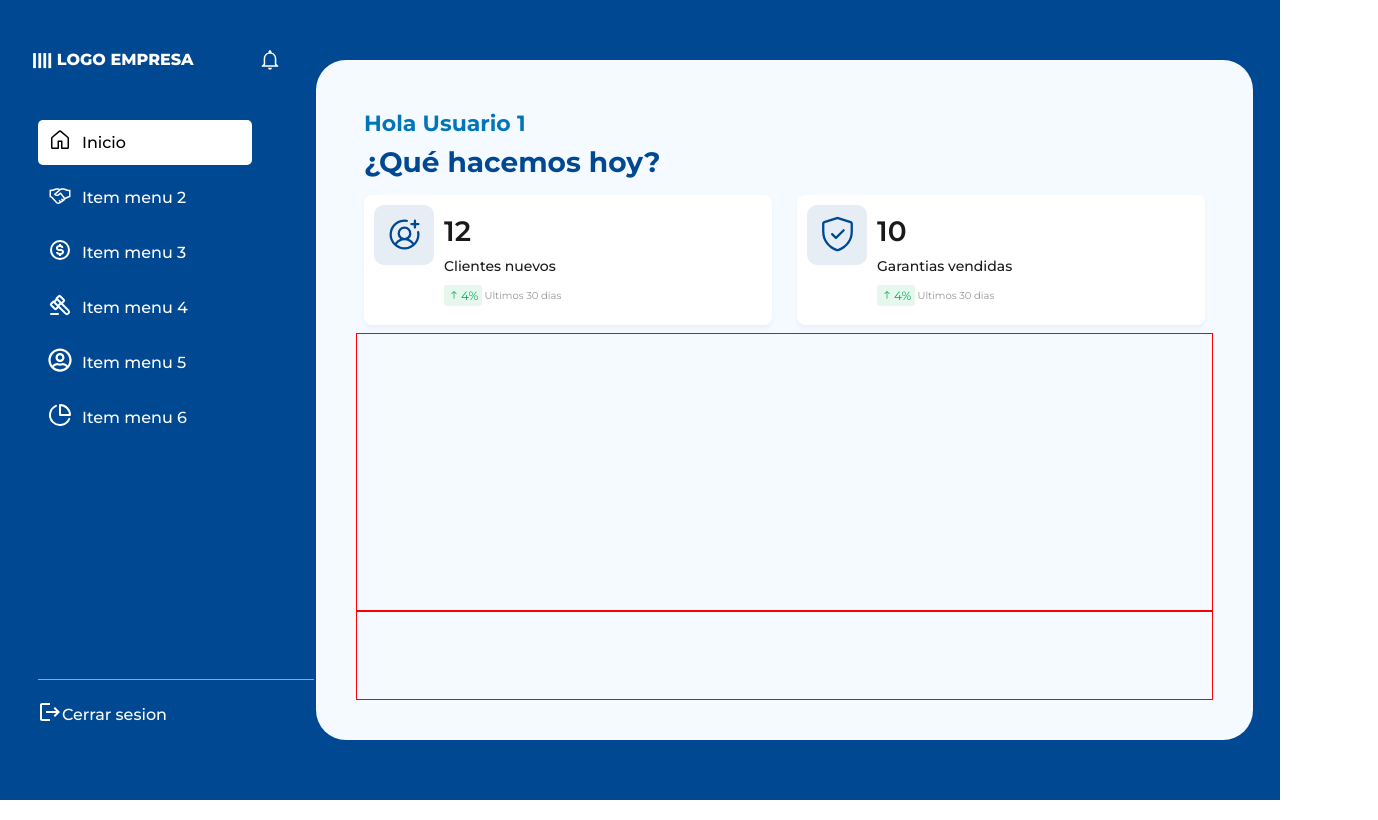
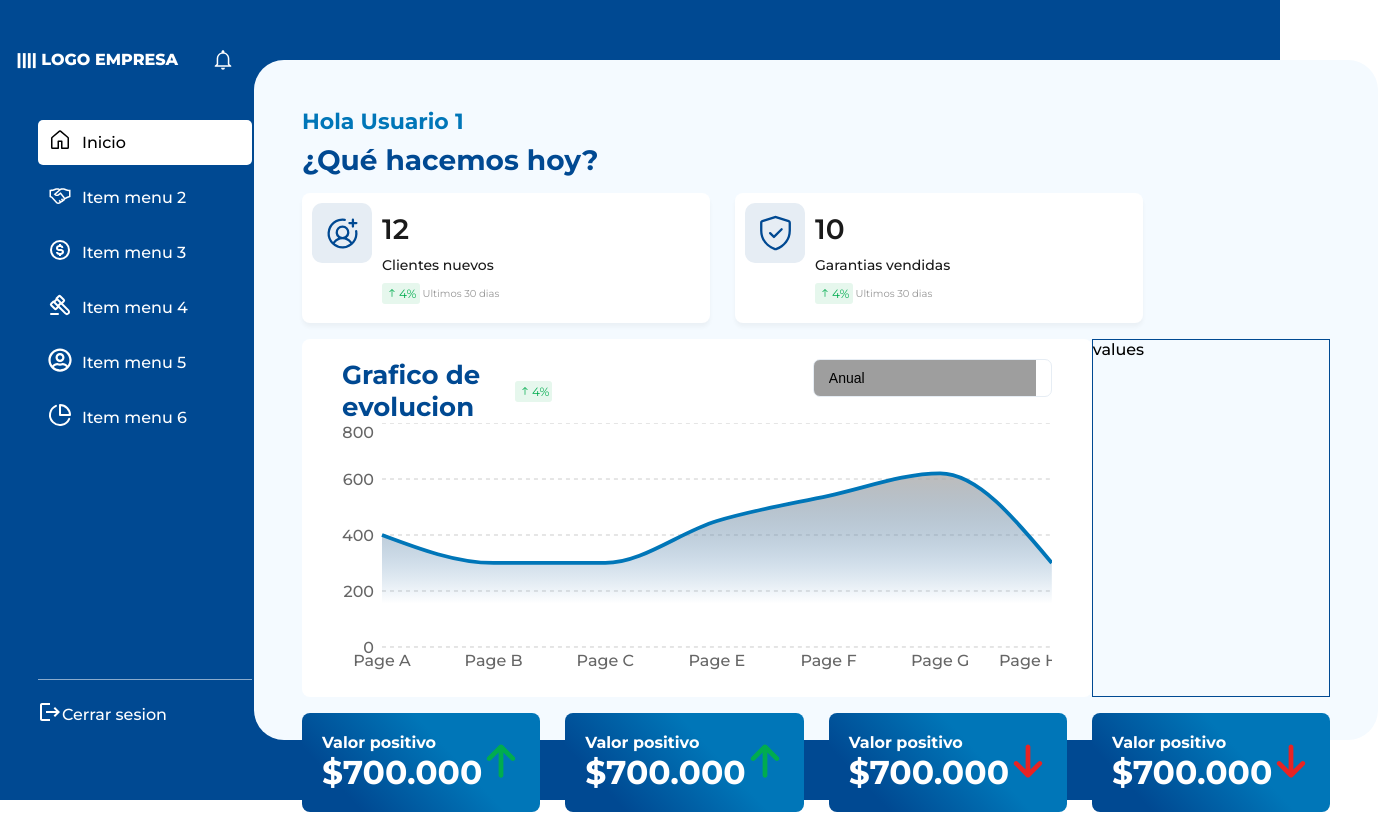
Before and after one commit to ggsoria/financial-dashboard, a React (Vite) app in the folder frontend/: page / in a window 1280 px wide. Shown: the whole page, 1378 px wide, since content can reach past the window. Built offline with nearby package versions, Linux system fonts and the light colour scheme; grey boxes are pictures that could not be loaded.

Commit message:
dashboard chart created

```diff
--- /dev/null
+++ b/frontend/src/components/Chart/Chart.css
@@ -0,0 +1,55 @@
+.chart__container {
+    flex: 75%;
+    display: flex;
+    flex-direction: column;
+    align-items: end;
+    background-color: rgba(255, 255, 255, 1);
+    padding: 20px 40px;
+    border-radius: 8px;
+}
+
+.chart-top-bar__container {
+    width: 100%;
+    height: 20%;
+    display: grid;
+    grid-template-columns: repeat(3, 1fr);
+    gap: 25px;
+    align-items: flex-start;
+}
+
+.chart-top-bar__title {
+    display: flex;
+    align-items: center;
+    justify-content: space-between;
+    font-weight: 700;
+    font-size: clamp(16px, 4vw, 26px);
+    color: rgba(0, 73, 146, 1);
+}
+
+.chart-top-bar__performance {
+    display: flex;
+    font-weight: 700;
+    font-size: clamp(8px, 4vw, 13px);
+    color:rgba(0, 172, 79, 1);
+}
+
+.chart-top-bar__select {
+    grid-column: 3;
+    margin-left: auto;
+}
+
+.chart-top-bar__select select {
+    grid-column: 3;
+    border-radius: 7px;
+    border: 0.82px solid rgba(230, 237, 244, 1);
+    background: rgba(255, 255, 255, 1) url('../../assets/arrow-down.svg') no-repeat right center;;
+    background-position: right 15px center;
+    padding: 10px 15px;
+    font-size: 14px;
+    cursor: pointer;
+    outline: none;
+
+    appearance: none;
+    -webkit-appearance: none; /*  safari */
+    -moz-appearance: none; /* firefox */
+    }
--- /dev/null
+++ b/frontend/src/components/Chart/Chart.tsx
@@ -0,0 +1,39 @@
+import React from 'react'
+import { CartesianGrid, XAxis, YAxis, Tooltip, AreaChart, Area, ResponsiveContainer } from 'recharts';
+import './Chart.css'
+import { ChartTopBar } from './ChartTopBar';
+const data = [
+    {name: 'Page A', uv: 400, pv: 2400, amt: 2400},
+    {name: 'Page B', uv: 300, pv: 2400, amt: 2400},
+    {name: 'Page C', uv: 300, pv: 2400, amt: 2400},
+    {name: 'Page E', uv: 450, pv: 6300, amt: 2400},
+    {name: 'Page F', uv: 540, pv: 2300, amt: 2400},
+    {name: 'Page G', uv: 620, pv: 2500, amt: 2400},
+    {name: 'Page H', uv: 300, pv: 3400, amt: 2400},
+
+];
+
+export const Chart = () => {
+  return (
+    <div className="chart__container">
+        <ChartTopBar />
+        <ResponsiveContainer width='100%' height='80%'>
+            <AreaChart data={data} margin={{left: -20}}>
+            <defs>
+                <linearGradient id="colorUv" x1="0" y1="0" x2="0" y2="1">
+                <stop offset="1.43%" stopColor="rgba(172, 172, 172)" stopOpacity={0.8}/>
+                <stop offset="75%" stopColor="rgba(28, 104, 170)" stopOpacity={0}/>
+                </linearGradient>
+
+            </defs>
+            <XAxis dataKey="name" axisLine={false} tickLine={false}/>
+            <YAxis axisLine={false} tickLine={false} />
+            <CartesianGrid vertical={false} strokeDasharray="4"/>
+            <Tooltip />
+            <Area type="monotone" dataKey="uv" stroke="rgba(0, 118, 184, 1)" strokeWidth='3.75' fillOpacity={1} fill="url(#colorUv)" />
+            {/* <Area type="monotone" dataKey="pv" stroke="#82ca9d" fillOpacity={1} fill="url(#colorPv)" /> */}
+            </AreaChart>
+        </ResponsiveContainer>
+    </div>
+  )
+}
--- /dev/null
+++ b/frontend/src/components/Chart/ChartTopBar.tsx
@@ -0,0 +1,29 @@
+import React, { useState } from 'react'
+import { PerformanceIndicator } from '../PerformanceIndicator/PerformanceIndicator';
+
+export const ChartTopBar = () => {
+    const [dataRange, setDataRange] = useState("Anual");
+    const dateRanges = ["Anual", "Mensual", "Semanal", "Diario"];
+
+  return (
+    <div className='chart-top-bar__container'>
+        <div className='chart-top-bar__title'>
+            <div>Grafico de evolucion</div>
+            {/* <div className='chart-top-bar__performance'> || +2.45%</div> */}
+            <PerformanceIndicator />
+        </div>
+        <div className='chart-top-bar__select'>
+            <select
+              id="dateRange"
+              value={dataRange}
+              onChange={(e) => setDataRange(e.target.value)}
+            >
+              <option value="" disabled>-- Seleccione una temporalidad --</option>
+              {dateRanges.map((dateRange) => (
+                <option key={dateRange} value={dateRange}>{dateRange}</option>
+              ))}
+            </select>
+        </div>
+    </div>
+  )
+}
--- a/frontend/src/components/Dashboard/Dashboard.css
+++ b/frontend/src/components/Dashboard/Dashboard.css
@@ -44,15 +44,18 @@
 
 }
 .dashboard__chart-content {
-  width: 100;
   flex: 55%;
-  border: 1px solid red;
+  /* border: 1px solid red; */
   padding: 8px;
+  display: flex;
 }
 
+.dashboard__medium-earnings {
+  flex: 25%;
+  border: 1px solid rgba(0, 73, 146, 1);
+}
 .dashboard__stats-container {
   width: 100;
   flex: 15%;
-  border: 1px solid red;
   padding: 8px;
 }
--- a/frontend/src/components/Dashboard/Dashboard.tsx
+++ b/frontend/src/components/Dashboard/Dashboard.tsx
@@ -1,6 +1,8 @@
 import React from 'react'
 import "./Dashboard.css";
 import { InfoCards } from '../Cards/InfoCards';
+import { StatsCard } from '../Cards/StatsCard';
+import { Chart } from '../Chart/Chart';
 
 export const Dashboard = () => {
   return (
@@ -13,8 +15,13 @@ export const Dashboard = () => {
         <div className='dashboard__news'>
           <InfoCards />
         </div>
-        <div className='dashboard__chart-content'></div>
-        <div className='dashboard__stats-container'></div>
+        <div className='dashboard__chart-content'>
+          <Chart />
+          <div className='dashboard__medium-earnings'> values</div>
+        </div>
+        <div className='dashboard__stats-container'>
+          <StatsCard />
+        </div>
       </div>
     </div>
 
```
